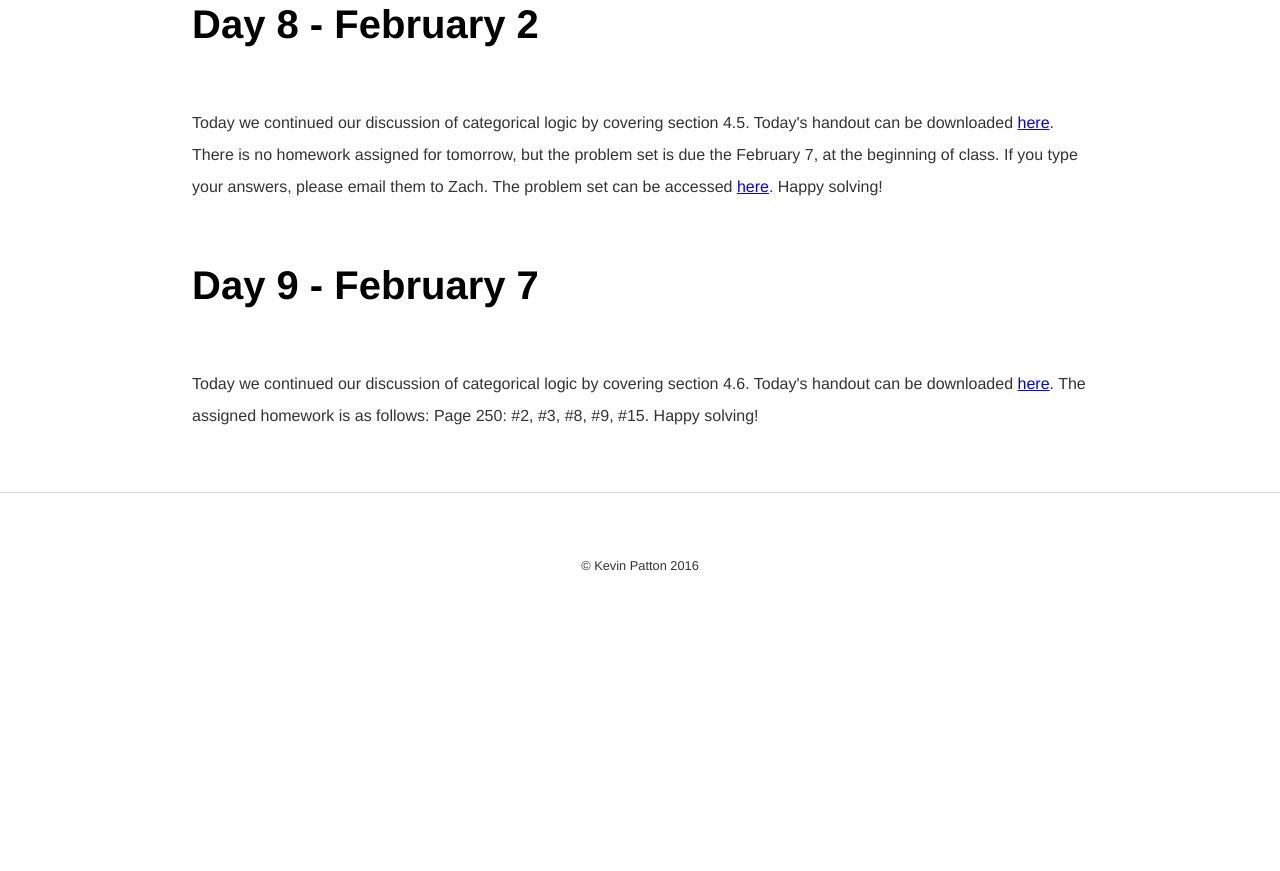
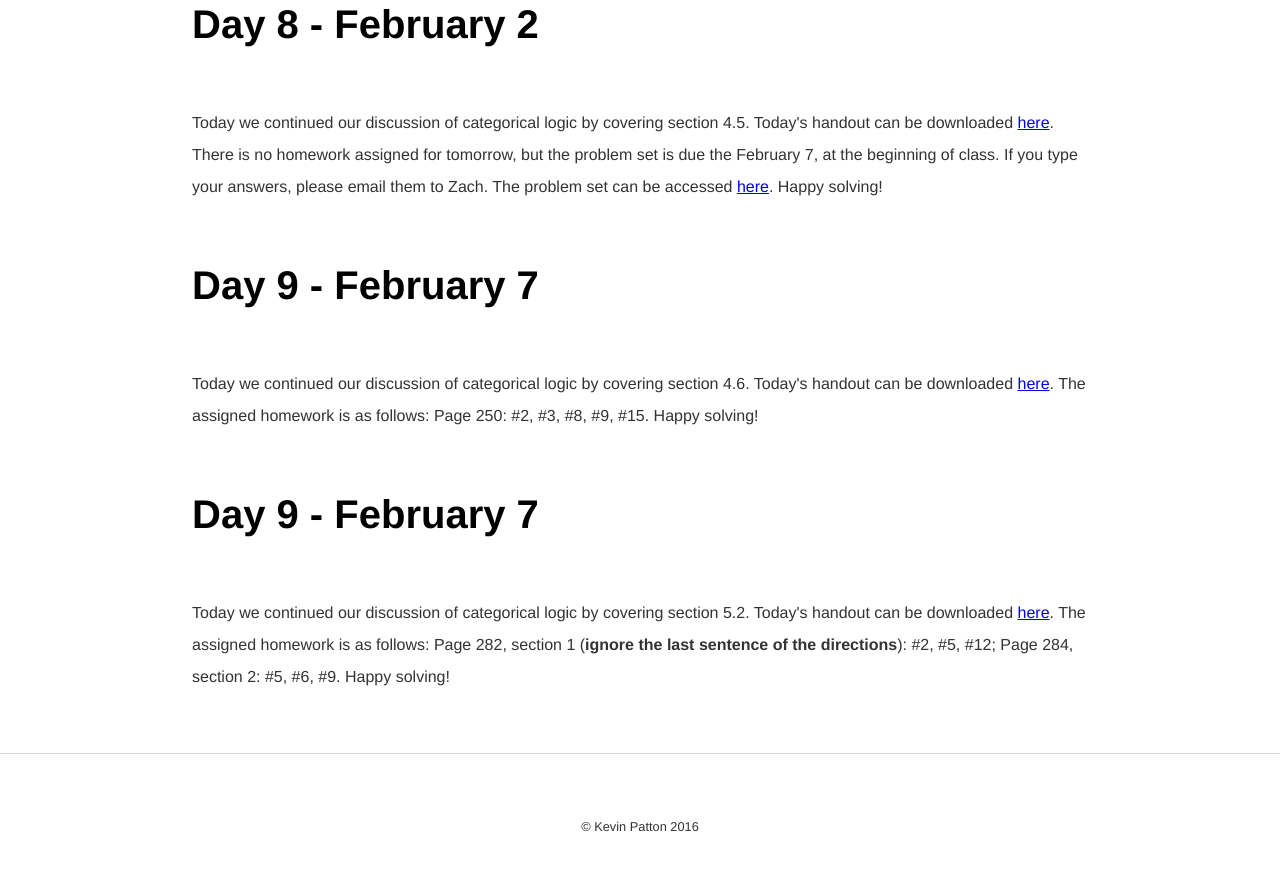
Before and after one commit to kevinjpatton/kevinjpatton.github.io, a Jekyll site: the page built from teaching/phil_110/index.html, in a window 1280 px wide and 900 px high, scrolled down 2344 px. Shown: the top 871 px of the window. Built offline with Jekyll 4.4.1, drawn with Linux system fonts in a browser that asks for light colours; Markdown is read by kramdown in place of the engine named in the settings; before the commit the page ends 2983 px from its top, so only the background shows below that.

Commit message:
Update index.html

```diff
--- a/teaching/phil_110/index.html
+++ b/teaching/phil_110/index.html
@@ -24,3 +24,5 @@ title: Philosophy 110 - Kevin Patton
 <p>Today we continued our discussion of categorical logic by covering section 4.5.  Today's handout can be downloaded <a href=/teaching/phil_110/Day8-Section4.5.pdf target="_blank">here</a>.  There is no homework assigned for tomorrow, but the problem set is due the February 7, at the beginning of class. If you type your answers, please email them to Zach.  The problem set can be accessed <a href=/teaching/phil_110/PS-1.pdf target="_blank">here</a>.  Happy solving!</p>
 <h1>Day 9 - February 7</h1>
 <p>Today we continued our discussion of categorical logic by covering section 4.6.  Today's handout can be downloaded <a href=/teaching/phil_110/Day9-Section4.6.pdf target="_blank">here</a>.  The assigned homework is as follows: Page 250: #2, #3, #8, #9, #15.  Happy solving!</p>
+<h1>Day 9 - February 7</h1>
+<p>Today we continued our discussion of categorical logic by covering section 5.2.  Today's handout can be downloaded <a href=/teaching/phil_110/Day10-Section5.2.pdf target="_blank">here</a>.  The assigned homework is as follows: Page 282, section 1 (<b>ignore the last sentence of the directions</b>): #2, #5, #12; Page 284, section 2: #5, #6, #9.  Happy solving!</p>
```
